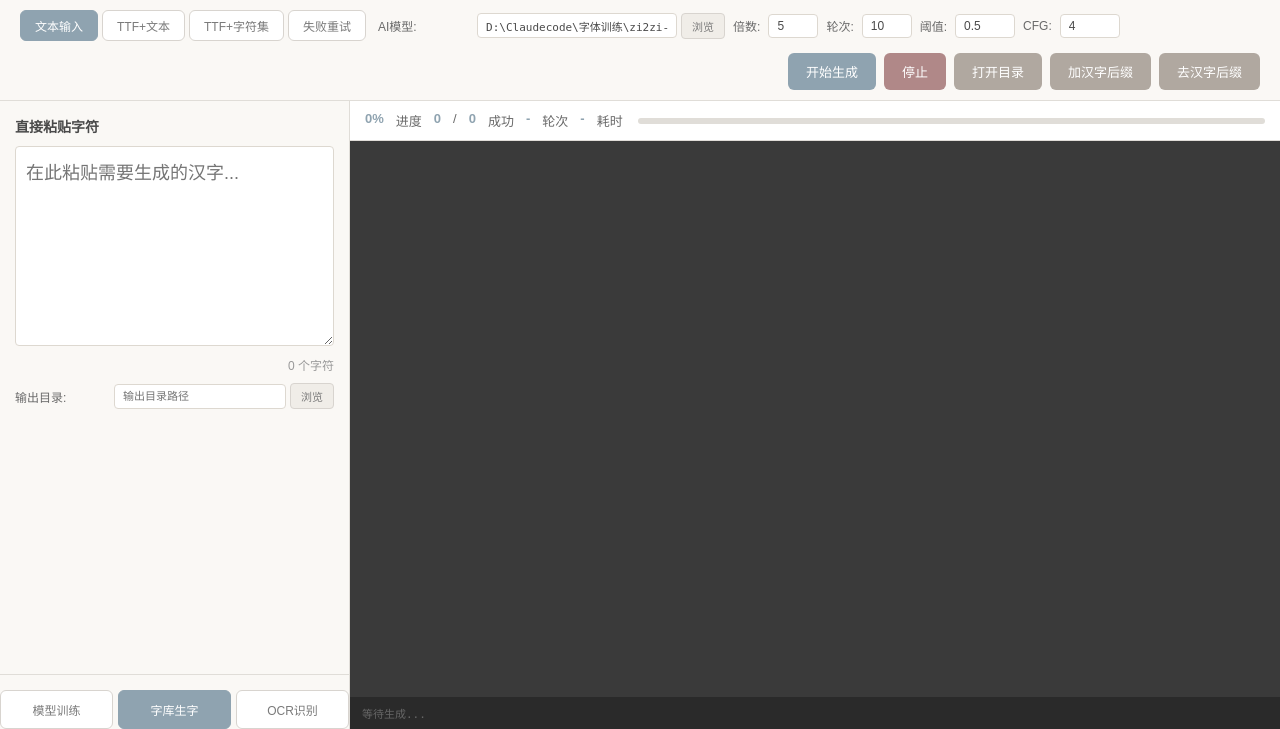
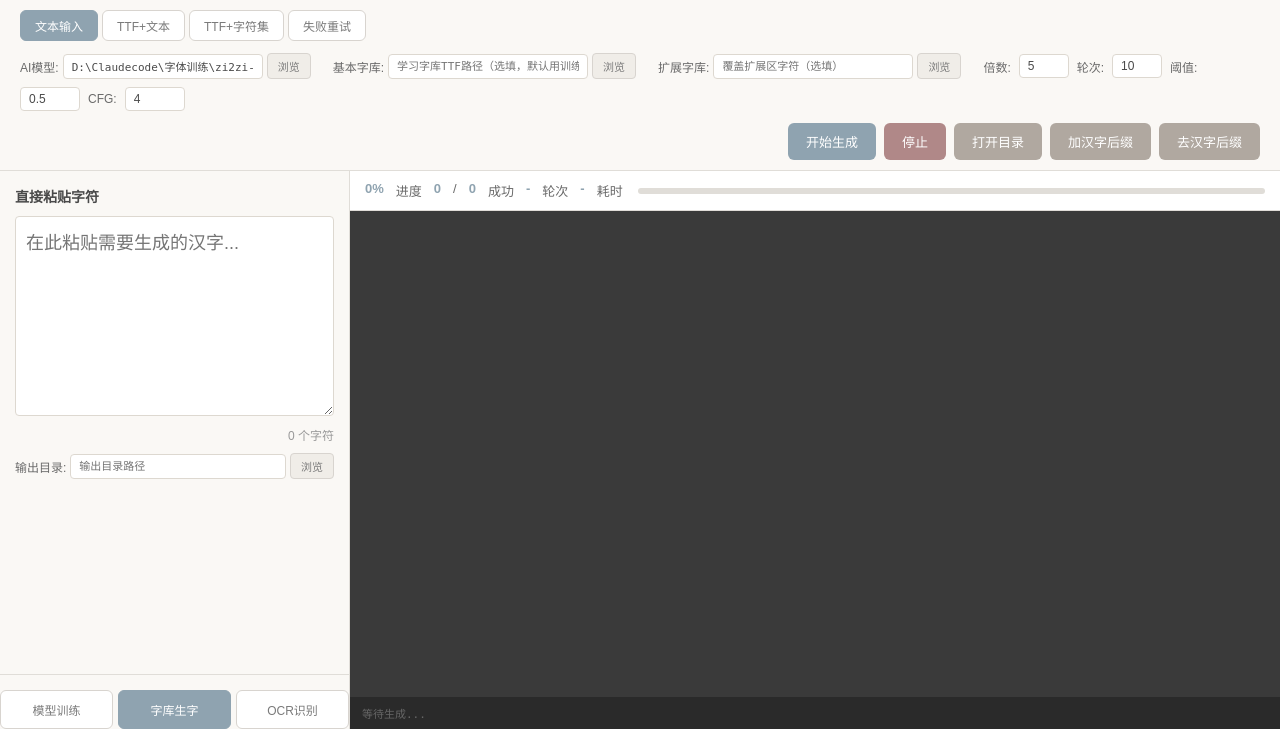
Before and after one commit to gaudi1209/ai-font-tool, a Flask app: page /generate in a window 1280 px wide. Shown: the part 71-800 px from the top of the page. Run offline with Flask 3, Linux system fonts and the light colour scheme; data that the repository does not hold is empty.

Commit message:
TTF+字符集差集导出TXT、字体路径校验、扩展字库参数化
- 字库生字页TTF+字符集子页面增加差集导出TXT功能，支持自定义分组字数
- 导出文件含分组编号，所有分组写在一个文件中，文件名带时间戳
- 生成前校验源字体和学习字库路径，给出明确错误提示
- 扩展字库路径改为前端参数传入，不再硬编码
- 修复path-row标签宽度导致布局错位的问题

Co-Authored-By: 智谱GLM-5.0

```diff
--- a/app.py
+++ b/app.py
@@ -223,6 +223,7 @@ def diff_groups():
     ttf_path = params.get('ttf_path', '')
     charset_name = params.get('charset', 'GB2312')
     output_dir = params.get('output_dir', '')
+    export_group_size = params.get('export_group_size', 0)  # 导出txt的分组字数，0=不导出
 
     if not ttf_path:
         return jsonify({"success": False, "error": "请填写TTF路径"})
@@ -234,16 +235,23 @@ def diff_groups():
         missing = sorted(charset - font_chars)
         groups = split_into_groups(missing, 500)
 
-        # 每组输出单独的txt文件
-        group_files = []
-        if output_dir and os.path.isdir(output_dir):
-            for i, g in enumerate(groups):
-                txt_name = f"missing_{charset_name}_{i+1:02d}.txt"
-                txt_path = os.path.join(output_dir, txt_name)
-                chars_text = ''.join(chr(c) for c in g)
-                with open(txt_path, 'w', encoding='utf-8') as f:
-                    f.write(chars_text)
-                group_files.append({"index": i, "size": len(g), "file": txt_name, "chars": [chr(c) for c in g]})
+        # 导出带分组的txt文件（所有分组写在一个文件中）
+        export_file = None
+        if export_group_size > 0 and output_dir and os.path.isdir(output_dir):
+            from datetime import datetime
+            timestamp = datetime.now().strftime('%Y%m%d_%H%M%S')
+            txt_name = f"missing_{charset_name}_{timestamp}.txt"
+            txt_path = os.path.join(output_dir, txt_name)
+            export_groups = split_into_groups(missing, export_group_size)
+            with open(txt_path, 'w', encoding='utf-8') as f:
+                for i, g in enumerate(export_groups):
+                    group_label = f"第{i + 1}组 ({len(g)}字)"
+                    f.write(f"{'=' * 40}\n")
+                    f.write(f"{group_label}\n")
+                    f.write(f"{'=' * 40}\n")
+                    f.write(''.join(chr(c) for c in g))
+                    f.write('\n\n')
+            export_file = txt_name
 
         return jsonify({
             "success": True,
@@ -252,7 +260,7 @@ def diff_groups():
             "font_size": len(font_chars & charset),
             "missing_count": len(missing),
             "groups": [{"index": i, "size": len(g), "chars": [chr(c) for c in g]} for i, g in enumerate(groups)],
-            "group_files": group_files,
+            "export_file": export_file,
         })
     except Exception as e:
         return jsonify({"success": False, "error": str(e)})
--- a/static/css/style.css
+++ b/static/css/style.css
@@ -237,10 +237,10 @@ body {
 }
 
 .path-row label {
-    width: 95px;
     font-size: 12px;
     color: #6a6a6a;
     flex-shrink: 0;
+    white-space: nowrap;
 }
 
 .path-row input[type="text"] {
--- a/static/js/generate.js
+++ b/static/js/generate.js
@@ -92,6 +92,25 @@ async function calcDiffGroups() {
             updateGroupCount();
         } else {
             queue.style.display = 'none';
+        }
+    } catch (e) { hideLoading(); }
+}
+
+async function exportDiffTxt() {
+    if (!diffGroups) { showToast('请先计算差集', 'error'); return; }
+    const ttfPath = document.getElementById('ttfPath2').value;
+    const outputDir = document.getElementById('outputDir2').value;
+    const charset = document.getElementById('charsetSelect').value;
+    const exportGroupSize = parseInt(document.getElementById('exportGroupSize').value) || 500;
+    if (!outputDir) { showToast('请填写输出目录', 'error'); return; }
+    showLoading('导出差集TXT...');
+    try {
+        const data = await apiRequest('/api/generate/diff_groups', { method: 'POST', body: JSON.stringify({ ttf_path: ttfPath, charset, output_dir: outputDir, export_group_size: exportGroupSize }) });
+        hideLoading();
+        if (data.export_file) {
+            showToast(`已导出: ${data.export_file}`, 'success');
+        } else {
+            showToast('导出失败', 'error');
         }
     } catch (e) { hideLoading(); }
 }
@@ -194,7 +213,14 @@ async function processNextGroup(outputDir) {
         max_rounds: parseInt(document.getElementById('maxRounds').value),
         threshold: parseFloat(document.getElementById('threshold').value),
         cfg: parseFloat(document.getElementById('cfg').value),
+        resolution: parseInt(document.getElementById('resolution')?.value || '256'),
+        ref_size: parseInt(document.getElementById('refSize')?.value || '128'),
+        batch_size: parseInt(document.getElementById('batchSize')?.value || '64'),
     };
+    const refFont = document.getElementById('refFont')?.value || '';
+    const extFont = document.getElementById('extFont')?.value || '';
+    if (refFont) commonParams.ref_font = refFont;
+    if (extFont) commonParams.ext_font = extFont;
     if (!commonParams.checkpoint) { showToast('请填写AI模型路径', 'error'); groupGenerating = false; return; }
 
     appendLog(document.getElementById('genLog'), `▶ 开始第 ${group.index + 1} 组 (${group.chars.length} 字)`);
@@ -253,7 +279,12 @@ function collectParams() {
     }
     if (!chars.length) { showToast('没有需要生成的字符', 'error'); return null; }
     if (!outputDir) { showToast('请填写输出目录', 'error'); return null; }
-    return { chars, output_dir: outputDir, checkpoint, multiplier, max_rounds: maxRounds, threshold, cfg };
+    const refFont = document.getElementById('refFont')?.value || '';
+    const extFont = document.getElementById('extFont')?.value || '';
+    const result = { chars, output_dir: outputDir, checkpoint, multiplier, max_rounds: maxRounds, threshold, cfg };
+    if (refFont) result.ref_font = refFont;
+    if (extFont) result.ext_font = extFont;
+    return result;
 }
 
 function openResultDir() {
--- a/templates/generate.html
+++ b/templates/generate.html
@@ -62,10 +62,20 @@
             <button class="gen-tab" onclick="switchTab(3)">失败重试</button>
         </div>
         <div class="gen-config">
-            <div class="path-row" style="margin:0">
+            <div class="path-row" style="margin:0;margin-right:14px">
                 <label>AI模型:</label>
                 <input type="text" id="checkpoint" data-persist value="D:\Claudecode\字体训练\zi2zi-JiT-main\run\gaudi_xingshu_v6\checkpoint-last.pth">
                 <button class="btn-browse" onclick="browseFile('checkpoint',['.pth'])">浏览</button>
+            </div>
+            <div class="path-row" style="margin:0;margin-right:14px">
+                <label>基本字库:</label>
+                <input type="text" id="refFont" data-persist value="" placeholder="学习字库TTF路径（选填，默认用训练页配置）">
+                <button class="btn-browse" onclick="browseFile('refFont',['.ttf','.otf'])">浏览</button>
+            </div>
+            <div class="path-row" style="margin:0;margin-right:14px">
+                <label>扩展字库:</label>
+                <input type="text" id="extFont" data-persist value="" placeholder="覆盖扩展区字符（选填）">
+                <button class="btn-browse" onclick="browseFile('extFont',['.ttf','.otf'])">浏览</button>
             </div>
             <label>倍数:</label>
             <input type="number" id="multiplier" value="5" min="1" max="20" style="width:50px">
@@ -141,7 +151,14 @@
                         <option value="Big5">Big5 (13053字)</option>
                     </select>
                 </div>
-                <button class="btn btn-secondary" onclick="calcDiffGroups()" style="font-size:12px;padding:6px 12px">计算差集</button>
+                <div style="display:flex;align-items:center;gap:8px;flex-wrap:wrap">
+                    <button class="btn btn-secondary" onclick="calcDiffGroups()" style="font-size:12px;padding:6px 12px">计算差集</button>
+                    <div style="display:flex;align-items:center;gap:4px">
+                        <label style="font-size:12px;color:#666">导出分组字数:</label>
+                        <input type="number" id="exportGroupSize" value="500" min="50" max="5000" step="50" style="width:70px;padding:3px 6px;font-size:12px;border:1px solid #ddd8d0;border-radius:4px">
+                        <button class="btn btn-secondary" onclick="exportDiffTxt()" style="font-size:12px;padding:6px 12px">导出TXT</button>
+                    </div>
+                </div>
                 <div id="diffResult2" class="group-info" style="display:none"></div>
                 <div id="groupQueue2" style="display:none;margin-top:8px;max-height:250px;overflow-y:auto">
                     <div style="display:flex;align-items:center;gap:8px;margin-bottom:6px">
--- a/utils/generate_manager.py
+++ b/utils/generate_manager.py
@@ -143,6 +143,16 @@ class GenerateManager:
                 self.status = "completed"
                 return
 
+            # 校验字体路径
+            if not source_font or not os.path.isfile(source_font):
+                self.status = "error"
+                self.error_message = f"源字体路径无效：{source_font or '（未填写）'}，请在生成页面填写源字体路径"
+                return
+            if not ref_font or not os.path.isfile(ref_font):
+                self.status = "error"
+                self.error_message = f"学习字库路径无效：{ref_font or '（未填写）'}，请在生成页面填写学习字库TTF路径"
+                return
+
             # 预检查：移除源字体无法渲染的字符
             sys.path.insert(0, ZI2ZI_DIR)
             from data_processing.font_utils import GlyphRenderer
@@ -151,9 +161,9 @@ class GenerateManager:
             from fontTools.ttLib import TTFont
 
             src_renderer = GlyphRenderer(source_font, resolution)
-            # 扩展区 fallback 字体（宋体扩展B，覆盖 Ext B/C/D/E）
-            ext_font_path = r'C:\Windows\Fonts\simsunb.ttf'
-            ext_renderer = GlyphRenderer(ext_font_path, resolution) if os.path.exists(ext_font_path) else None
+            # 扩展区字库：前端传入优先，否则默认宋体扩展B
+            ext_font_path = params.get('ext_font', '') or r'C:\Windows\Fonts\simsunb.ttf'
+            ext_renderer = GlyphRenderer(ext_font_path, resolution) if os.path.isfile(ext_font_path) else None
 
             # 用 cmap 精确检查字符是否在字体中
             try:
@@ -224,7 +234,7 @@ class GenerateManager:
                 self.round_log.append(f"Round {round_num}: {len(pending)} 字待处理")
 
                 try:
-                    num_samples = self._create_npz(expanded, temp_npz, ref_font, source_font, resolution, ref_size)
+                    num_samples = self._create_npz(expanded, temp_npz, ref_font, source_font, resolution, ref_size, ext_font_path)
                     if num_samples == 0:
                         shutil.rmtree(work_dir, ignore_errors=True)
                         continue
@@ -291,7 +301,7 @@ class GenerateManager:
             self.status = "error"
             self.error_message = str(e)
 
-    def _create_npz(self, chars, output_path, ref_font, source_font, resolution, ref_size):
+    def _create_npz(self, chars, output_path, ref_font, source_font, resolution, ref_size, ext_font=''):
         """创建npz，源字体无法渲染的字符自动 fallback 到扩展区字体"""
         import numpy as np
         from PIL import Image
@@ -303,9 +313,9 @@ class GenerateManager:
         source_renderer = GlyphRenderer(source_font, resolution)
         ref_renderer = GlyphRenderer(ref_font, ref_size)
 
-        # 扩展区 fallback 字体
-        ext_font_path = r'C:\Windows\Fonts\simsunb.ttf'
-        ext_renderer = GlyphRenderer(ext_font_path, resolution) if os.path.exists(ext_font_path) else None
+        # 扩展区字库：使用传入的扩展字库，否则默认宋体扩展B
+        ext_font_path = ext_font or r'C:\Windows\Fonts\simsunb.ttf'
+        ext_renderer = GlyphRenderer(ext_font_path, resolution) if os.path.isfile(ext_font_path) else None
 
         # cmap 检查
         try:
```
